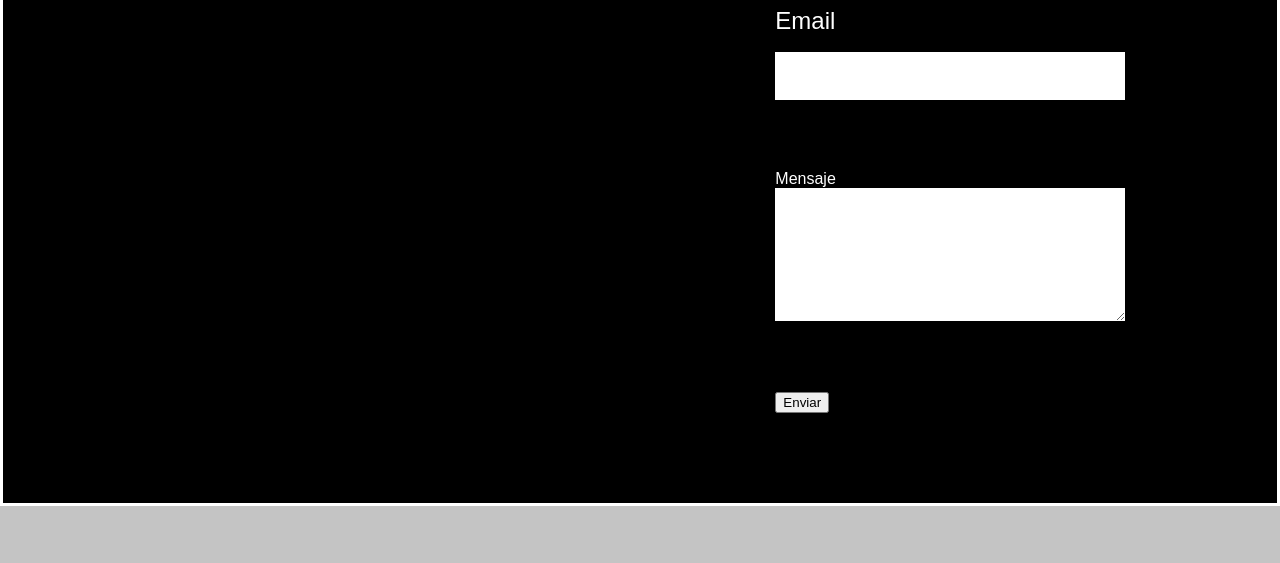
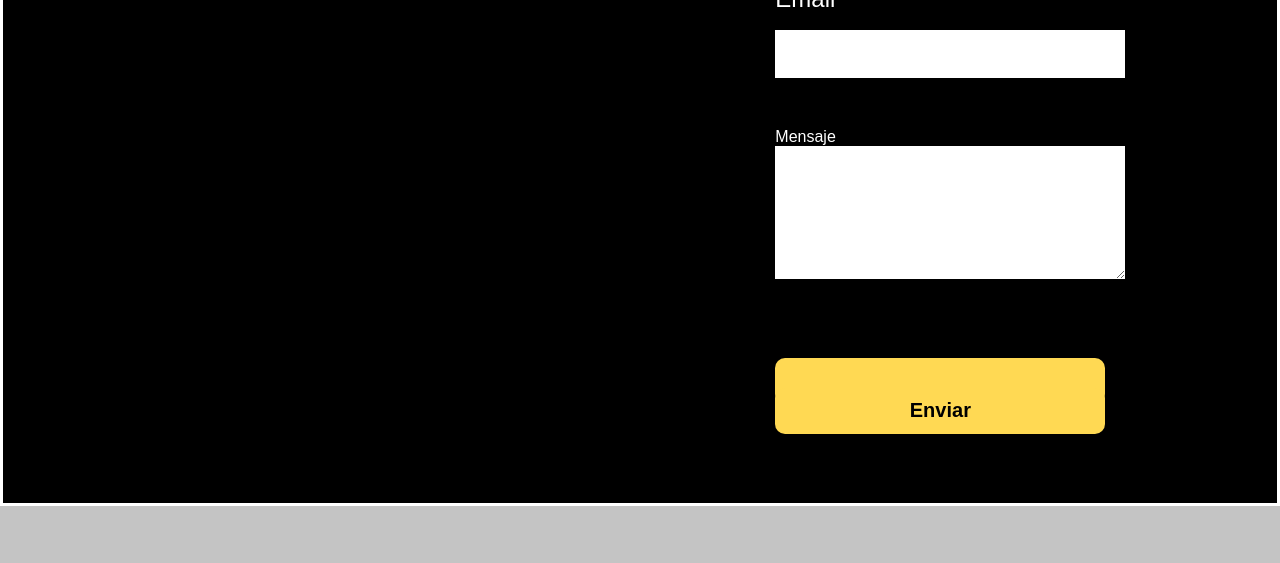
Before and after one commit to LorGuin/desafio-maquetado, a plain HTML site: page index.html in a window 1280 px wide. Shown: the part 1692-2255 px from the top of the page. Drawn offline with nearby package versions, Linux system fonts and the light colour scheme.

Commit message:
modificado2

```diff
--- a/index.html
+++ b/index.html
@@ -128,7 +128,7 @@
             <label for="message">Mensaje</label>
             <textarea class="textarea" id="message"></textarea>
         </div>
-        <div class="buttonsection">
+        <div class="button section">
             <button class="button">Enviar</button>
         </div>
         </div>
--- a/style.css
+++ b/style.css
@@ -367,7 +367,7 @@ justify-content: space-between;
     height: 113px;
 }
 
-.button--section{
+.button{
     background-color: #ffd953;
     border: none;
     min-width: 100%;
```
